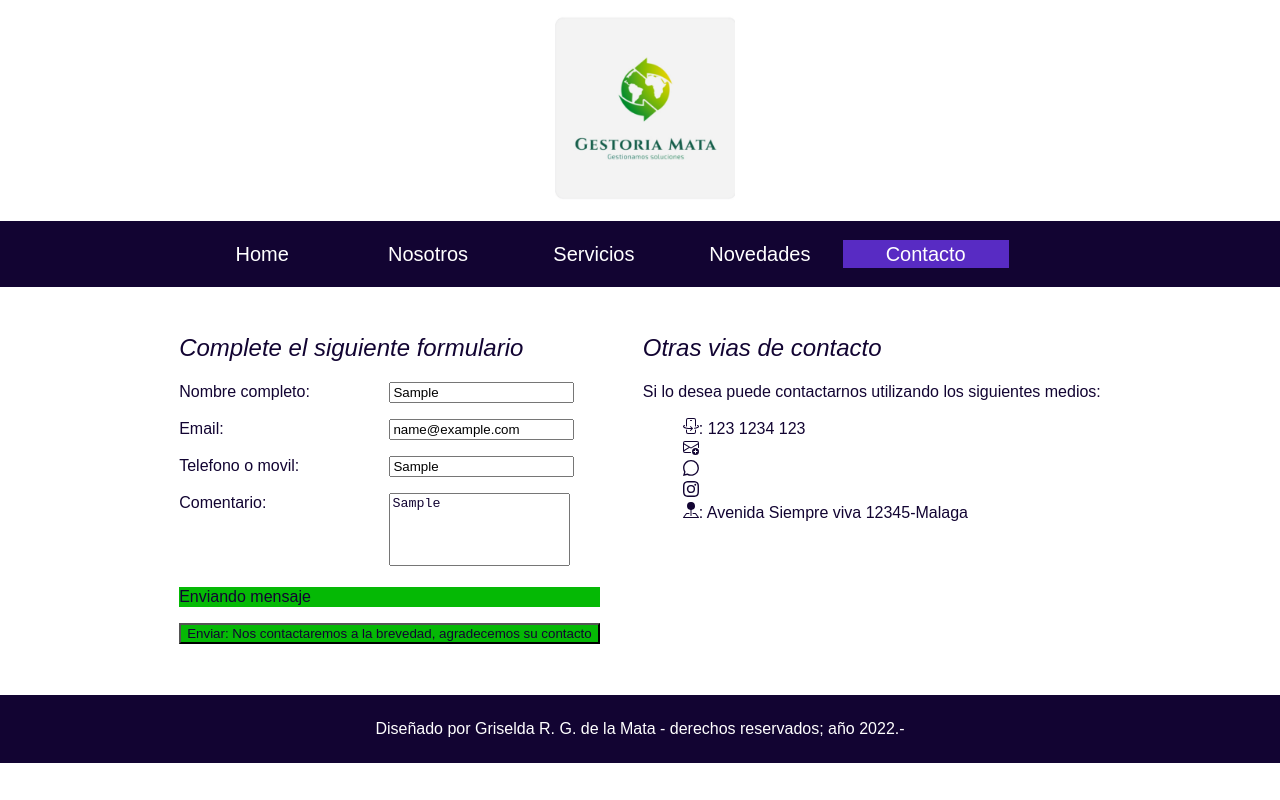
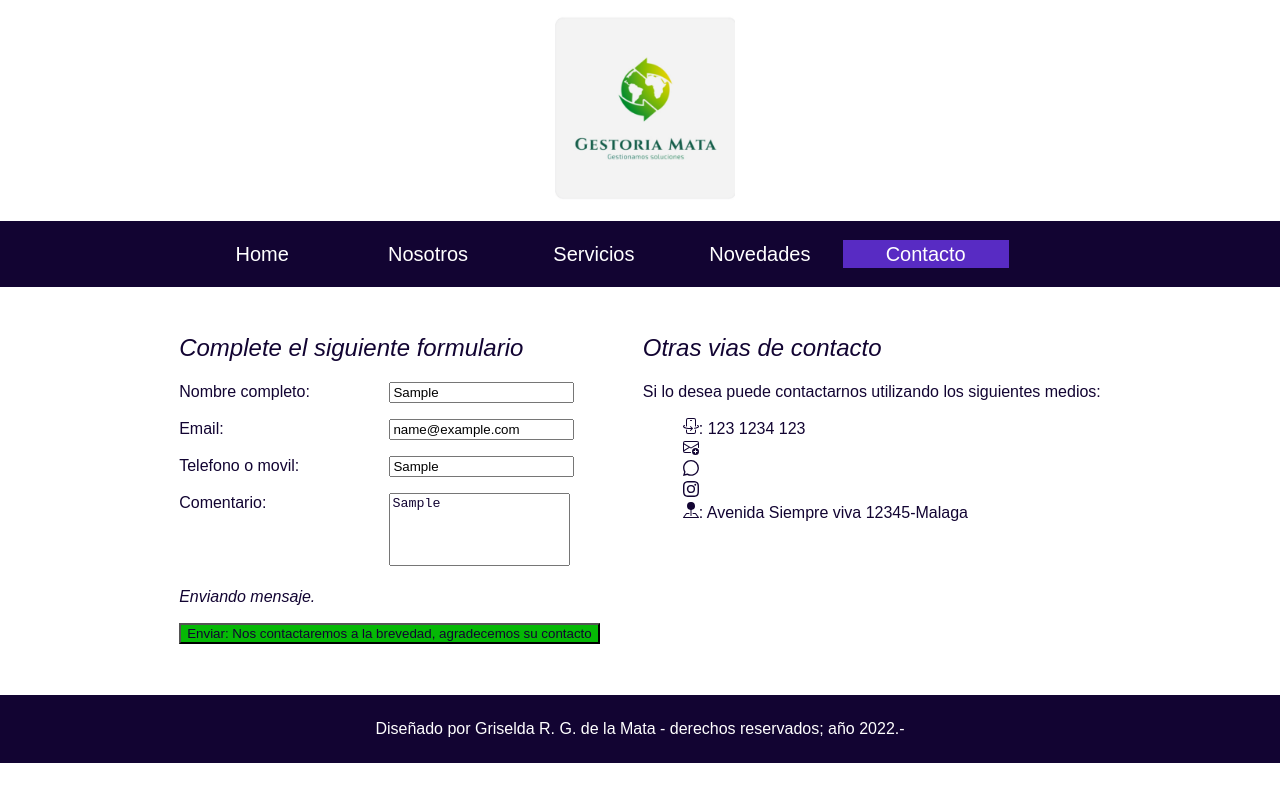
Before and after one commit to GriseldaGMata/frontend, a React (Create React App) app: page /contacto in a window 1280 px wide. Both pictures are taken after typing "Sample", "name@example.com", "Sample", "Sample" into the empty fields and a click on the input 389 px from the left and 597 px from the top of the page. Built offline with nearby package versions, Linux system fonts and the light colour scheme; no server answers.

Commit message:
contacto ok

```diff
--- a/src/pages/ContactoPage.js
+++ b/src/pages/ContactoPage.js
@@ -61,8 +61,8 @@ const ContactoPage = (props) => {
                             <textarea name="mensaje" value={formData.mensaje} onChange={handlechange}></textarea>
                         </p>
 
-                        {sending ? <p className="boton">Enviando mensaje</p> : null}
-                        {msg ? <p className="boton">{msg}</p> : null}
+                        {sending ? <p className="enviando">Enviando mensaje.</p> : null}
+                        {msg ? <p className="enviando">{msg}</p> : null}
 
                         <p className="centrar">
                             <input type="submit" value="Enviar: Nos contactaremos a la brevedad, agradecemos su contacto" className='boton' />
--- a/src/styles/components/pages/ContactoPage.css
+++ b/src/styles/components/pages/ContactoPage.css
@@ -63,3 +63,9 @@ color: white;
  ul{
    list-style: none;
  }
+ .enviando{
+  color: rgb(18, 4, 50);
+  background-color: white;
+  font-style: italic;
+  font-family: "Raleway",sans-serif;
+}
```
